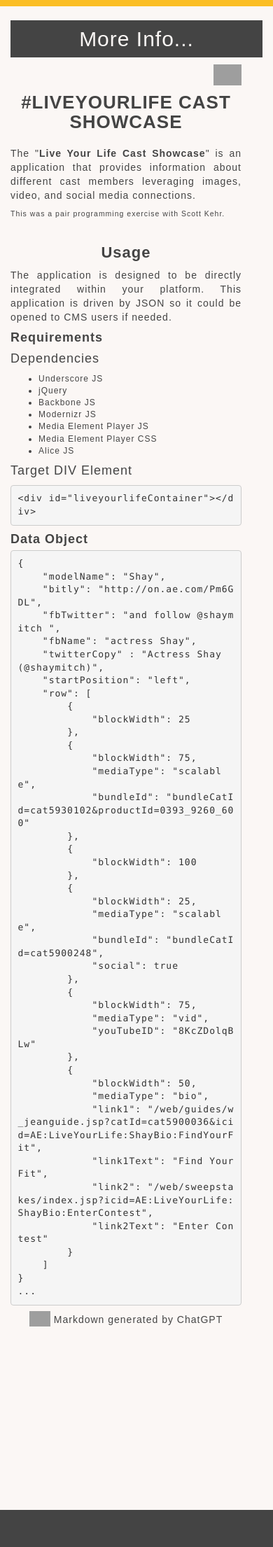
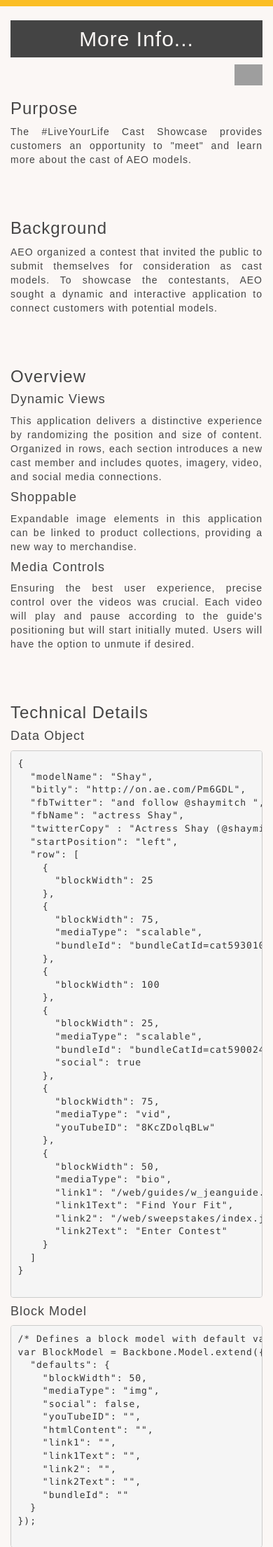
Before and after one commit to hallmanm/portfolio, a PHP site: page /projects/live-your-life/ in a window 390 px wide; the page is wider, and only the part inside the window is pictured. Shown: the part 3888-6098 px from the top of that part at 70% size. Run offline with PHP 8.4, Linux system fonts and the light colour scheme; grey boxes are pictures that could not be loaded.

Commit message:
lyl overview

```diff
--- a/projects/live-your-life/index.php
+++ b/projects/live-your-life/index.php
@@ -32,15 +32,151 @@
 </div>
 
 <div class="container">
+
+  <h2>More Info...</h2>
+  <p style="text-align: right;"><a class="code-link" href="https://github.com/hallmanm/portfolio/tree/main/projects/live-your-life" target="_blank"><img src="/images/logos/github.png"/></a></p>
+
   <div class="section">
-    <h2>More Info...</h2>
-    <div class="row section">
-      <div class="col-xs-12">
-        <p style="text-align: right;"><a class="code-link" href="https://github.com/hallmanm/portfolio/tree/main/projects/live-your-life" target="_blank"><img src="/images/logos/github.png"/></a></p>
-        <?php include_once($_SERVER['DOCUMENT_ROOT'] . "/includes/markdown.php"); ?>
-      </div>
+
+    <div class="section">
+      <h3>Purpose</h3>
+      <p>The #LiveYourLife Cast Showcase provides customers an opportunity to "meet" and learn more about the cast of AEO models.</p>
     </div>
+
+    <div class="section">
+      <h3>Background</h3>
+      <p>AEO organized a contest that invited the public to submit themselves for consideration as cast models. To showcase the contestants, AEO sought a dynamic and interactive application to connect customers with potential models.</p>
+    </div>
+
+    <div class="section">
+      <h3>Overview</h3>
+      <h4>Dynamic Views</h4>
+      <p>This application delivers a distinctive experience by randomizing the position and size of content. Organized in rows, each section introduces a new cast member and includes quotes, imagery, video, and social media connections.</p>
+      <h4>Shoppable</h4>
+      <p>Expandable image elements in this application can be linked to product collections, providing a new way to merchandise.</p>
+      <h4>Media Controls</h4>
+      <p>Ensuring the best user experience, precise control over the videos was crucial. Each video will play and pause according to the guide's positioning but will start initially muted. Users will have the option to unmute if desired.</p>
+    </div>
+
+    <div class="section">
+      <h3>Technical Details</h3>
+      <h4>Data Object</h4>
+      <pre>
+{
+  "modelName": "Shay",
+  "bitly": "http://on.ae.com/Pm6GDL",
+  "fbTwitter": "and follow @shaymitch ",
+  "fbName": "actress Shay",
+  "twitterCopy" : "Actress Shay (@shaymitch)",
+  "startPosition": "left",
+  "row": [
+    {
+      "blockWidth": 25
+    },
+    {
+      "blockWidth": 75,
+      "mediaType": "scalable",
+      "bundleId": "bundleCatId=cat5930102&productId=0393_9260_600"
+    },
+    {
+      "blockWidth": 100
+    },
+    {
+      "blockWidth": 25,
+      "mediaType": "scalable",
+      "bundleId": "bundleCatId=cat5900248",
+      "social": true
+    },
+    {
+      "blockWidth": 75,
+      "mediaType": "vid",
+      "youTubeID": "8KcZDolqBLw"
+    },
+    {
+      "blockWidth": 50,
+      "mediaType": "bio",
+      "link1": "/web/guides/w_jeanguide.jsp?catId=cat5900036&icid=AE:LiveYourLife:ShayBio:FindYourFit",
+      "link1Text": "Find Your Fit",
+      "link2": "/web/sweepstakes/index.jsp?icid=AE:LiveYourLife:ShayBio:EnterContest",
+      "link2Text": "Enter Contest"
+    }
+  ]
+}
+      </pre>
+      <h4>Block Model</h4>
+      <pre>
+/* Defines a block model with default values set. */
+var BlockModel = Backbone.Model.extend({
+  "defaults": {
+    "blockWidth": 50,
+    "mediaType": "img",
+    "social": false,
+    "youTubeID": "",
+    "htmlContent": "",
+    "link1": "",
+    "link1Text": "",
+    "link2": "",
+    "link2Text": "",
+    "bundleId": ""
+  }
+});
+      </pre>
+      <h4>Media Control</h4>
+      <pre>
+/* Initializing a mediaElementPlayer object for any videos within this block */
+thisView.options.video = thisVideo.mediaelementplayer({
+  "videoWidth": "100%",
+  "videoHeight": "100%",
+  "loop": true,
+  "enableAutosize": false,
+  "pluginPath": "images/",
+  "flashName": 'flashmediaelement.swf',
+  "enableKeyboard": false
+});
+if (thisVideo[0]) {
+  /* Forcing video to mute, because not all browsers support mute in video tags */
+  getVideo(thisVideo[0]).setMuted(true);
+}
+      </pre>
+      <h4>Swipe Control</h4>
+      <pre>
+$(row.el).bind("touchstart", function( evt ) {
+
+  //body.css({"overflow": "hidden"});
+
+  if (event.changedTouches.length == 1) {
+    isSwiping = true;
+    startPosX = lastPosX = event.changedTouches[0].pageX;
+
+    liveYourLifeDiv.bind("touchmove", function( evt ) {
+      if (isSwiping) {
+        lastPosX = event.changedTouches[0].pageX;
+      } else {
+        clearSwipe();
+      }
+    });
+
+    liveYourLifeDiv.bind("touchend", function( evt ) {
+      if (isSwiping) {
+        if ((startPosX - lastPosX) > SWIPE_SENSITIVITY) {
+          //doWork();
+          row.slideRow(row.nextLeft);
+        } else if ((lastPosX - startPosX) > SWIPE_SENSITIVITY) {
+          //doWork();
+          row.slideRow(row.prevLeft);
+        }
+      }
+      clearSwipe();
+    });
+
+    liveYourLifeDiv.bind("touchcancel", clearSwipe);
+  }
+});
+      </pre>
+    </div>
+
   </div>
+
 </div>
 
 <script type="text/javascript" src="js/liveYourLifeData.js"></script>
```
